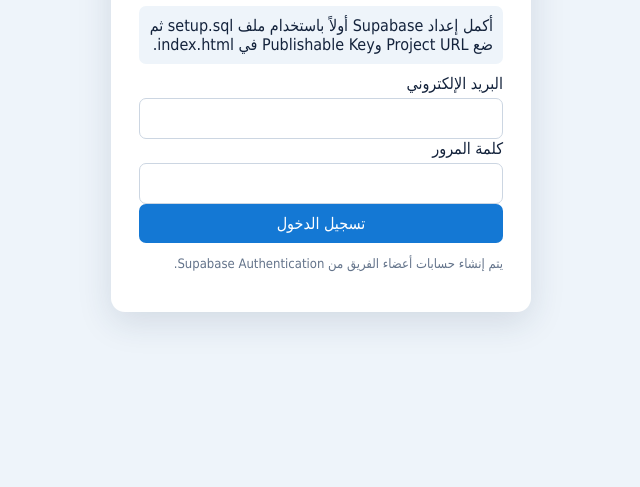
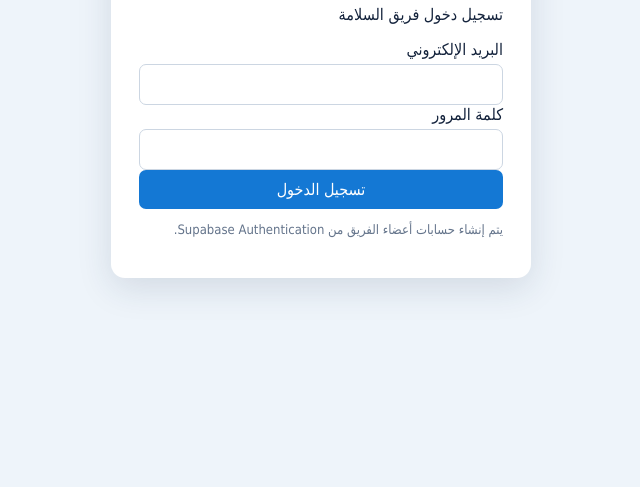
Before and after one commit to S3rorAlalwani/school-lab-safety, a plain HTML site: page index.html in a window 1280 px wide. Shown: the part 313-800 px from the top of the page, without its empty margins (319-959 px from the left). Drawn offline with nearby package versions, Linux system fonts and the light colour scheme.

Commit message:
Update index.html

```diff
--- a/index.html
+++ b/index.html
@@ -19,8 +19,8 @@
 </main></div>
 <div id="reportModal" class="modal hidden"><form id="reportForm" class="box"><h2 id="formTitle">إضافة تقرير سلامة</h2><input type="hidden" id="reportId"><div class="formgrid"><label>التاريخ<input id="rDate" type="date" required></label><label>المختبر<select id="rLab" required><option>كيمياء</option><option>فيزياء</option></select></label><label>نوع التقرير<select id="rType"><option>تفتيش يومي</option><option>ملاحظة سلامة</option><option>عطل</option><option>حادث / واقعة</option><option>متابعة إجراء تصحيحي</option></select></label><label>الحالة<select id="rStatus"><option>مفتوح</option><option>عاجل</option><option>مغلق</option></select></label><label class="wide">العنوان<input id="rTitle" required maxlength="150"></label><label class="wide">الملاحظات<textarea id="rFindings" rows="4" required></textarea></label><label class="wide">الإجراء التصحيحي<textarea id="rAction" rows="3"></textarea></label><label>المسؤول عن المتابعة<input id="rOwner"></label><label>تاريخ الاستحقاق<input id="rDue" type="date"></label></div><div class="toolbar"><button class="primary">حفظ التقرير</button><button type="button" class="secondary" id="cancelModal">إلغاء</button></div><div id="formMsg"></div></form></div>
 <script>
-const SUPABASE_URL='PASTE_YOUR_SUPABASE_URL_HERE';
-const SUPABASE_PUBLISHABLE_KEY='PASTE_YOUR_SUPABASE_PUBLISHABLE_KEY_HERE';
+const SUPABASE_URL='https://nlhxyqbzwbzoiaxpbcog.supabase.co';
+const SUPABASE_PUBLISHABLE_KEY='sb_publishable_mvuI9cpJYxNM8q-JubGFOA_pVNp6m2U';
 let db=null, reports=[];
 const $=id=>document.getElementById(id);
 function configured(){return SUPABASE_URL.startsWith('https://')&&!SUPABASE_URL.includes('PASTE_')&&!SUPABASE_PUBLISHABLE_KEY.includes('PASTE_')}
```
